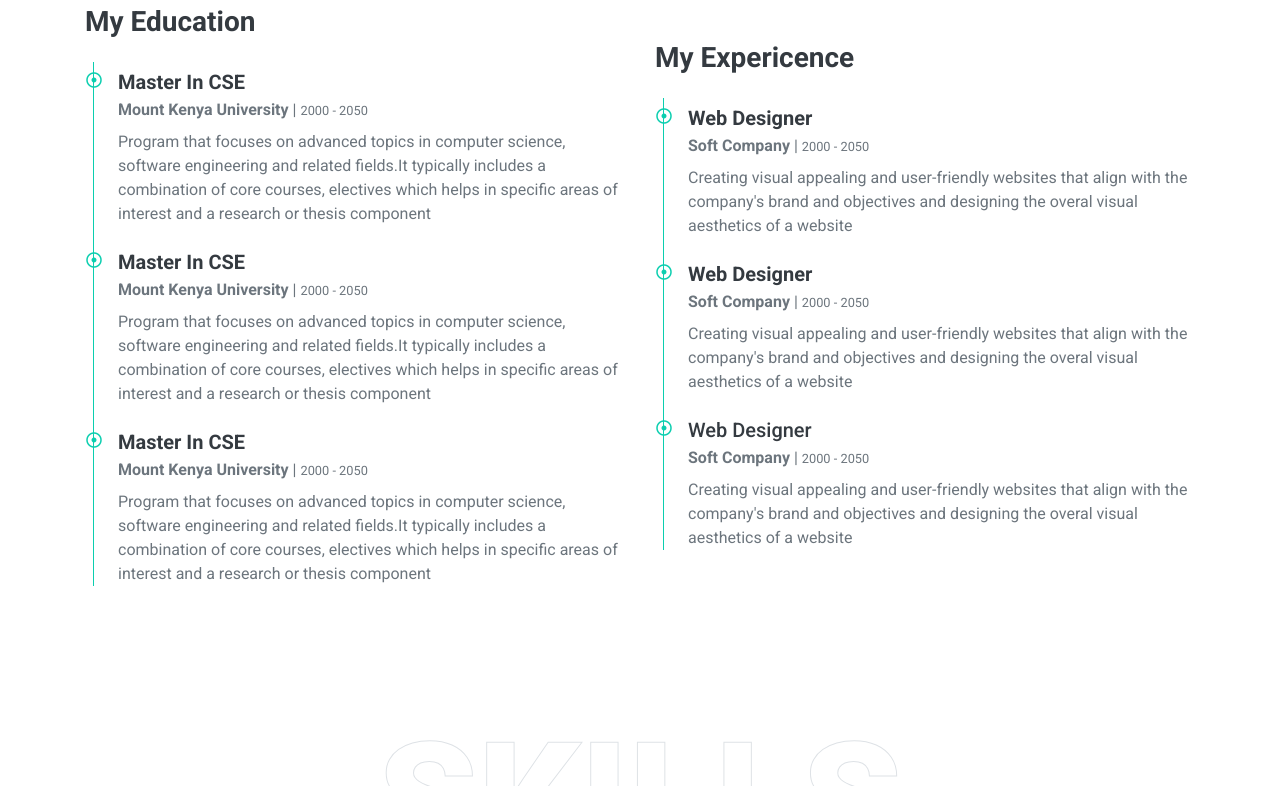
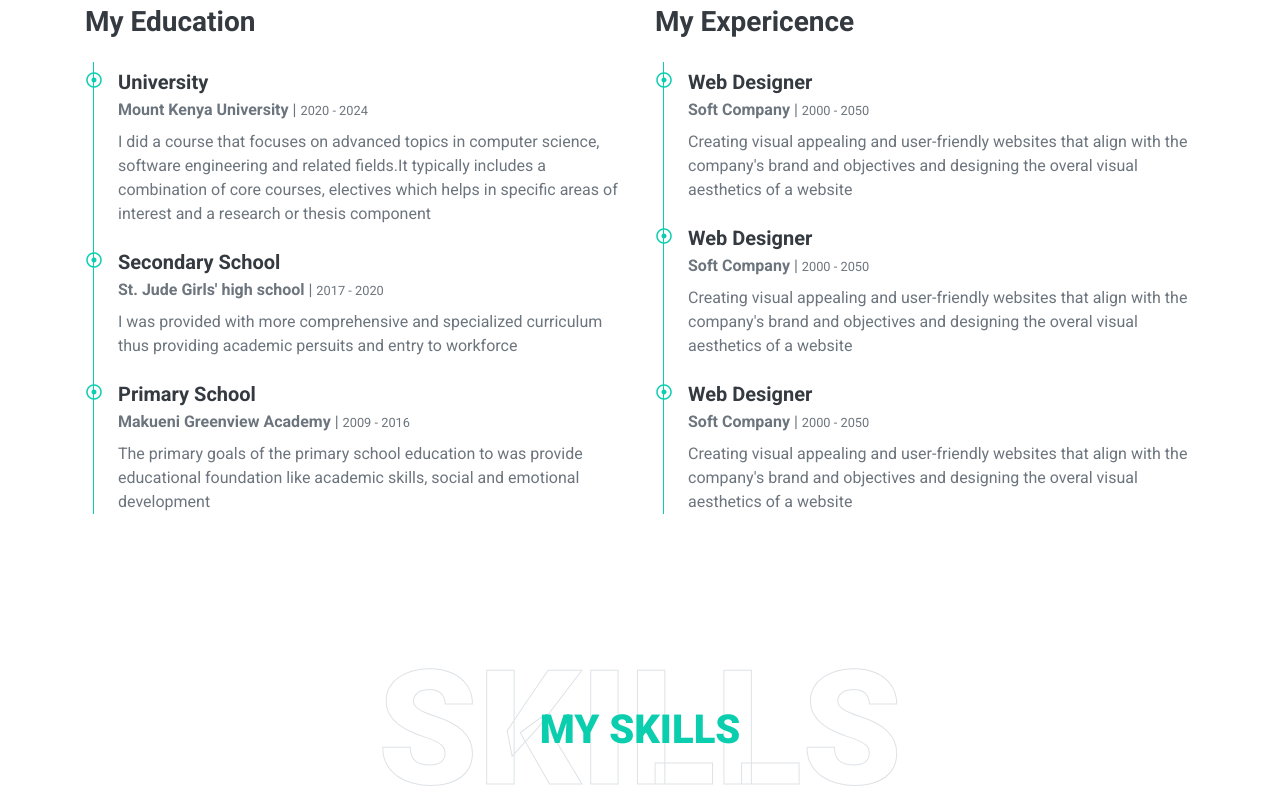
Before and after one commit to Christinendanu/Christinendanu.github.io, a plain HTML site: page index.html in a window 1280 px wide. Shown: the part 1834-2620 px from the top of the page. Drawn offline with nearby package versions, Linux system fonts and the light colour scheme.

Commit message:
changing Education

```diff
--- a/index.html
+++ b/index.html
@@ -212,7 +212,7 @@ IN CONNECTION WITH THE SOFTWARE OR THE USE OR OTHER DEALINGS IN THE SOFTWARE.
               </div>
               <div class="col-sm-6 py-2">
                 <h6>
-                  Experience: <span class="text-secondary">10 Years</span>
+                  Experience: <span class="text-secondary">2 Years</span>
                 </h6>
               </div>
               <div class="col-sm-6 py-2">
@@ -229,7 +229,7 @@ IN CONNECTION WITH THE SOFTWARE OR THE USE OR OTHER DEALINGS IN THE SOFTWARE.
                 </h6>
               </div>
               <div class="col-sm-6 py-2">
-                <h6>Address: <span class="text-secondary">123 Street</span></h6>
+                <h6>Address: <span class="text-secondary">17</span></h6>
               </div>
               <div class="col-sm-6 py-2">
                 <h6>
@@ -270,13 +270,13 @@ IN CONNECTION WITH THE SOFTWARE OR THE USE OR OTHER DEALINGS IN THE SOFTWARE.
                   class="far fa-dot-circle text-primary position-absolute"
                   style="top: 2px; left: -32px"
                 ></i>
-                <h5 class="font-weight-bold mb-1">Master In CSE</h5>
+                <h5 class="font-weight-bold mb-1">University</h5>
                 <p class="mb-2">
                   <strong>Mount Kenya University</strong> |
-                  <small>2000 - 2050</small>
+                  <small>2020 - 2024</small>
                 </p>
                 <p>
-                  Program that focuses on advanced topics in computer science,
+                  I did a course that focuses on advanced topics in computer science,
                   software engineering and related fields.It typically includes
                   a combination of core courses, electives which helps in
                   specific areas of interest and a research or thesis component
@@ -287,16 +287,13 @@ IN CONNECTION WITH THE SOFTWARE OR THE USE OR OTHER DEALINGS IN THE SOFTWARE.
                   class="far fa-dot-circle text-primary position-absolute"
                   style="top: 2px; left: -32px"
                 ></i>
-                <h5 class="font-weight-bold mb-1">Master In CSE</h5>
+                <h5 class="font-weight-bold mb-1">Secondary School</h5>
                 <p class="mb-2">
-                  <strong>Mount Kenya University</strong> |
-                  <small>2000 - 2050</small>
+                  <strong>St. Jude Girls' high school</strong> |
+                  <small>2017 - 2020</small>
                 </p>
                 <p>
-                  Program that focuses on advanced topics in computer science,
-                  software engineering and related fields.It typically includes
-                  a combination of core courses, electives which helps in
-                  specific areas of interest and a research or thesis component
+                  I was provided with more comprehensive and specialized curriculum thus providing academic persuits and entry to workforce
                 </p>
               </div>
               <div class="position-relative mb-4">
@@ -304,16 +301,13 @@ IN CONNECTION WITH THE SOFTWARE OR THE USE OR OTHER DEALINGS IN THE SOFTWARE.
                   class="far fa-dot-circle text-primary position-absolute"
                   style="top: 2px; left: -32px"
                 ></i>
-                <h5 class="font-weight-bold mb-1">Master In CSE</h5>
+                <h5 class="font-weight-bold mb-1">Primary School</h5>
                 <p class="mb-2">
-                  <strong>Mount Kenya University</strong> |
-                  <small>2000 - 2050</small>
+                  <strong>Makueni Greenview Academy</strong> |
+                  <small>2009 - 2016</small>
                 </p>
                 <p>
-                  Program that focuses on advanced topics in computer science,
-                  software engineering and related fields.It typically includes
-                  a combination of core courses, electives which helps in
-                  specific areas of interest and a research or thesis component
+                 The primary goals of the primary school education to was provide educational foundation like academic skills, social and emotional development
                 </p>
               </div>
             </div>
@@ -356,7 +350,7 @@ IN CONNECTION WITH THE SOFTWARE OR THE USE OR OTHER DEALINGS IN THE SOFTWARE.
                   class="far fa-dot-circle text-primary position-absolute"
                   style="top: 2px; left: -32px"
                 ></i>
-                <h5 class="font-weight-gibold mb-1">Web Designer</h5>
+                <h5 class="font-weight-bold mb-1">Web Designer</h5>
                 <p class="mb-2">
                   <strong>Soft Company</strong> | <small>2000 - 2050</small>
                 </p>
```
